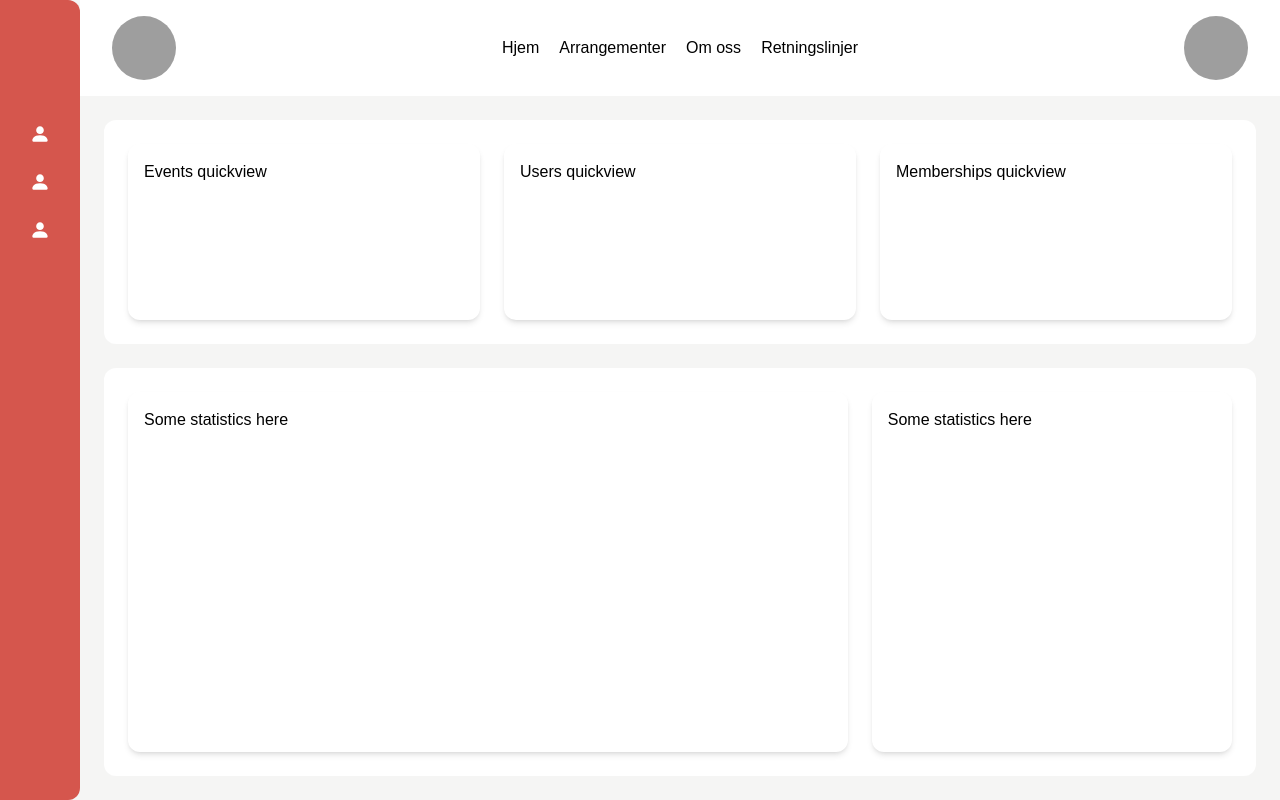
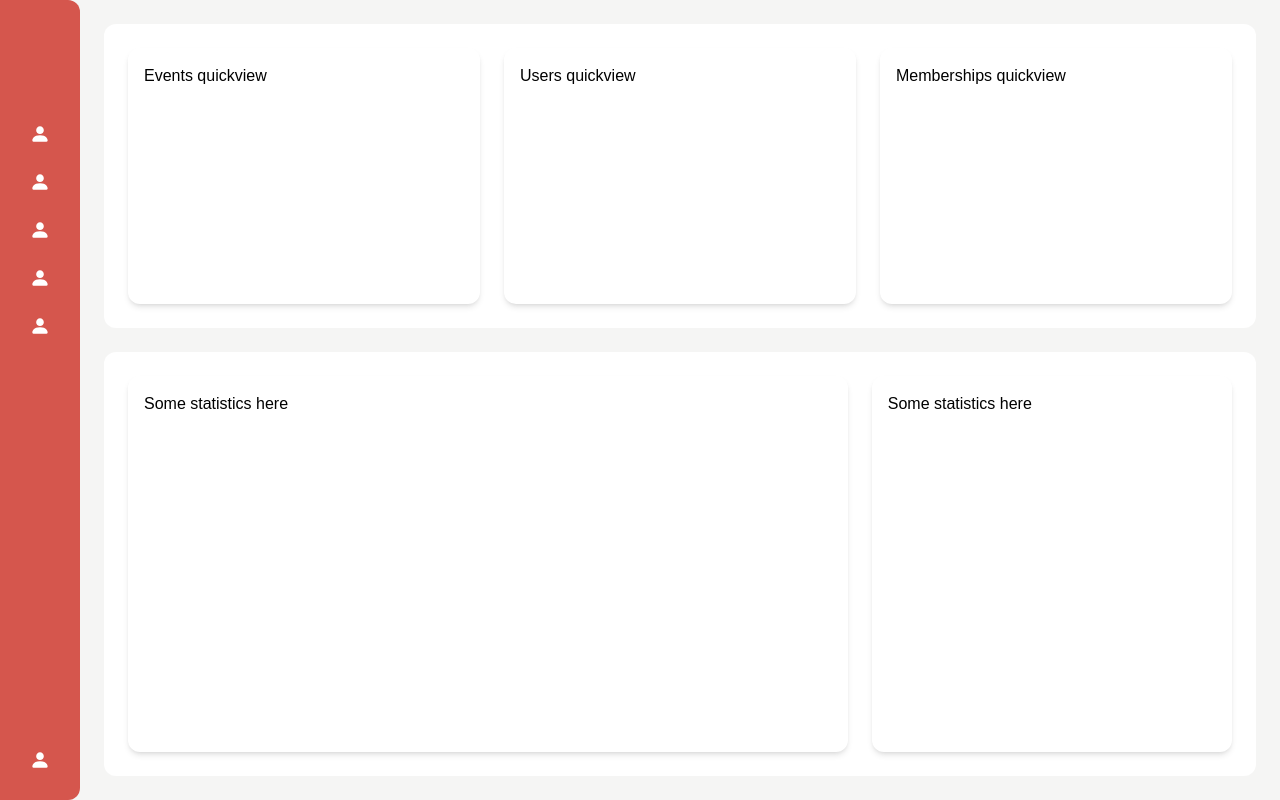
Before and after one commit to vsaIT/vsait.org, a Next.js app: page /admin in a window 1280 px wide. Built offline with nearby package versions, Linux system fonts and the light colour scheme; grey boxes are pictures that could not be loaded.

Commit message:
feat: restyle the admin layout

```diff
--- /dev/null
+++ b/lib/components/Admin/AdminLayout.tsx
@@ -0,0 +1,14 @@
+import { ChildrenProps } from '@lib/types';
+import AdminSideNavigation from './AdminSideNavigation';
+
+const AdminLayout = ({ children }: ChildrenProps) => {
+  return (
+    <div className="flex flex-row z-10 w-full bg-stone-100 overflow-y-hidden">
+      <AdminSideNavigation />
+      <div className="flex flex-col relative w-full box-border overflow-y-auto h-screen">
+        {children}
+      </div>
+    </div>
+  );
+};
+export default AdminLayout;
--- /dev/null
+++ b/lib/components/Admin/AdminSideNavigation.tsx
@@ -0,0 +1,72 @@
+import { Person } from '@lib/icons';
+import Link from 'next/link';
+import { useState } from 'react';
+
+const links = [
+  {
+    href: '/admin',
+    text: 'Dashbord',
+    icon: <Person className="h-4 w-4" color="inherit" />,
+  },
+  {
+    href: '/admin/events',
+    text: 'Arrangementer',
+    icon: <Person className="h-4 w-4" color="inherit" />,
+  },
+  {
+    href: '/admin/users',
+    text: 'Brukere',
+    icon: <Person className="h-4 w-4" color="inherit" />,
+  },
+  {
+    href: '/admin/memberships',
+    text: 'Medlemskap',
+    icon: <Person className="h-4 w-4" color="inherit" />,
+  },
+  {
+    href: '/admin/statistics',
+    text: 'Statistikk',
+    icon: <Person className="h-4 w-4" color="inherit" />,
+  },
+];
+
+const AdminSideNavigation = () => {
+  const [toggled, setToggled] = useState(false);
+
+  return (
+    <div
+      className={`flex w-64 bg-primary rounded-r-xl p-5 h-screen transition-all duration-700 ${
+        !toggled ? '!w-20' : ''
+      }`}
+      onClick={() => setToggled(!toggled)}
+    >
+      <div className="flex flex-col gap-2 w-full justify-between">
+        <div className="flex flex-col gap-2 w-full items-start mt-24">
+          {links.map((link) => (
+            <Link href={link.href} key={link.href}>
+              <a className="px-3 py-2 transition-all duration-300 hover:bg-[rgba(0,0,0,0.3)] h-10 rounded-md w-full fill-white text-white">
+                <div className="grid items-center text-left grid-cols-sideNavigationButton overflow-hidden">
+                  {link.icon}
+                  <p className="ml-2 text-sm font-medium [transform:translateY(1.5px)]">
+                    {link.text}
+                  </p>
+                </div>
+              </a>
+            </Link>
+          ))}
+        </div>
+        <div className="flex flex-col gap-2 w-full items-start">
+          <button className="px-3 py-2 transition-all duration-300 hover:bg-[rgba(0,0,0,0.3)] h-10 rounded-md w-full fill-white text-white">
+            <div className="grid items-center text-left grid-cols-sideNavigationButton overflow-hidden">
+              <Person className="h-4 w-4" color="inherit" />
+              <p className="ml-2 text-sm font-medium [transform:translateY(1.5px)]">
+                Log ut
+              </p>
+            </div>
+          </button>
+        </div>
+      </div>
+    </div>
+  );
+};
+export default AdminSideNavigation;
--- /dev/null
+++ b/lib/components/Admin/index.ts
@@ -0,0 +1,2 @@
+export { default as AdminLayout } from './AdminLayout';
+export { default as AdminSideNavigation } from './AdminSideNavigation';
--- a/lib/components/AdminLayout.tsx
+++ /dev/null
@@ -1,64 +0,0 @@
-import { Person } from '@lib/icons';
-import { ChildrenProps } from '@lib/types';
-import Link from 'next/link';
-import { useState } from 'react';
-import { AdminNavigation } from './Navigation';
-
-const AdminLayout = ({ children }: ChildrenProps) => {
-  const [toggled, setToggled] = useState(false);
-
-  return (
-    <div className="flex flex-row z-10 w-full bg-stone-100">
-      <div
-        className={`flex w-64 bg-primary rounded-r-xl p-5 h-screen transition-all duration-700 ${
-          !toggled ? '!w-20' : ''
-        }`}
-        onClick={() => setToggled(!toggled)}
-      >
-        <div className="flex flex-col gap-2 w-full items-start mt-24">
-          <Link href="/admin/events">
-            <a
-              className={`px-3 py-2 transition-all duration-300 hover:bg-[rgba(0,0,0,0.3)] h-10 rounded-md w-full fill-white text-white`}
-            >
-              <div className="grid items-center text-left grid-cols-sideNavigationButton overflow-hidden">
-                <Person className="h-4 w-4" color="inherit" />{' '}
-                <p className="ml-2 text-sm font-medium [transform:translateY(1.5px)]">
-                  Arrangementer
-                </p>
-              </div>
-            </a>
-          </Link>
-          <Link href="/admin/users">
-            <a
-              className={`px-3 py-2 transition-all duration-300 hover:bg-[rgba(0,0,0,0.3)] h-10 rounded-md w-full fill-white text-white`}
-            >
-              <div className="grid items-center text-left w-full grid-cols-sideNavigationButton overflow-hidden">
-                <Person className="h-4 w-4" color="inherit" />{' '}
-                <p className="ml-2 text-sm font-medium [transform:translateY(1.5px)]">
-                  Brukere
-                </p>
-              </div>
-            </a>
-          </Link>
-          <Link href="/admin/memberships">
-            <a
-              className={`px-3 py-2 transition-all duration-300 hover:bg-[rgba(0,0,0,0.3)] h-10 rounded-md w-full fill-white text-white`}
-            >
-              <div className="grid items-center text-left w-full grid-cols-sideNavigationButton overflow-hidden">
-                <Person className="h-4 w-4" color="inherit" />{' '}
-                <p className="ml-2 text-sm font-medium [transform:translateY(1.5px)]">
-                  Medlemsskap
-                </p>
-              </div>
-            </a>
-          </Link>
-        </div>
-      </div>
-      <div className="flex relative w-full box-border h-screen">
-        <AdminNavigation />
-        <div className="flex flex-col p-6 w-full mt-24 gap-6">{children}</div>
-      </div>
-    </div>
-  );
-};
-export default AdminLayout;
--- a/lib/components/Navigation/AdminNavigation.tsx
+++ /dev/null
@@ -1,50 +0,0 @@
-import Image from 'next/image';
-
-const navigation = [
-  { href: '/', text: 'Hjem' },
-  { href: '/events', text: 'Arrangementer' },
-  { href: '/organization', text: 'Om oss' },
-  { href: '/guidelines', text: 'Retningslinjer' },
-];
-const AdminNavigation = () => {
-  return (
-    <header className="absolute top-0 flex h-24 w-full items-center justify-center z-10 max-w-screen-xl bg-white">
-      <a
-        className="absolute left-8 rounded-full overflow-hidden h-16 w-16"
-        href="/"
-      >
-        <Image
-          src="https://medlem.vsait.org/static/home/logo.svg"
-          alt="Vercel Logo"
-          width={72}
-          height={72}
-          layout="fill"
-        />
-      </a>
-      <nav className="flex gap-5">
-        {navigation.map((nav) => (
-          <a
-            className="text-black transition-all duration-300 underline-offset-4 hover:text-secondary hover:brightness-95"
-            key={nav.text}
-            href={nav.href}
-          >
-            {nav.text}
-          </a>
-        ))}
-      </nav>
-      <a
-        className="absolute right-8 rounded-full overflow-hidden h-16 w-16"
-        href="/profile"
-      >
-        <Image
-          src="https://medlem.vsait.org/static/home/logo.svg"
-          alt="Vercel Logo"
-          width={72}
-          height={72}
-          layout="fill"
-        />
-      </a>
-    </header>
-  );
-};
-export default AdminNavigation;
--- a/lib/components/Navigation/index.ts
+++ b/lib/components/Navigation/index.ts
@@ -1,2 +1 @@
 export { default as Navigation } from './Navigation';
-export { default as AdminNavigation } from './AdminNavigation';
--- a/pages/admin/index.tsx
+++ b/pages/admin/index.tsx
@@ -1,6 +1,6 @@
 import type { NextPage } from 'next';
 import Head from 'next/head';
-import AdminLayout from '@lib/components/AdminLayout';
+import { AdminLayout } from '@lib/components/Admin';
 
 const Admin: NextPage = () => {
   return (
@@ -13,14 +13,15 @@ const Admin: NextPage = () => {
       <main className="flex w-full flex-1 flex-col items-center">
         <AdminLayout>
           <>
+            <div className="flex flex-col p-6 w-full gap-6 h-screen">
               <div className="flex w-full gap-6 bg-white p-6 rounded-xl">
-              <div className="shadow-md rounded-xl w-1/3 h-44 p-4">
+                <div className="shadow-md rounded-xl w-1/3 h-64 p-4">
                   Events quickview
                 </div>
-              <div className="shadow-md rounded-xl w-1/3 h-44 p-4">
+                <div className="shadow-md rounded-xl w-1/3 h-64 p-4">
                   Users quickview
                 </div>
-              <div className="shadow-md rounded-xl w-1/3 h-44 p-4">
+                <div className="shadow-md rounded-xl w-1/3 h-64 p-4">
                   Memberships quickview
                 </div>
               </div>
@@ -34,6 +35,7 @@ const Admin: NextPage = () => {
                   </div>
                 </div>
               </div>
+            </div>
           </>
         </AdminLayout>
       </main>
--- a/tailwind.config.js
+++ b/tailwind.config.js
@@ -20,7 +20,7 @@ module.exports = {
         layout: '400px 0.75rem 1fr',
         eventdetail: 'minmax(300px, 1fr) 2fr',
         event: '30px 1fr',
-        sideNavigationButton: '1.25rem 1fr',
+        sideNavigationButton: '1.25rem minmax(100px, 1fr)',
       },
       gridTemplateRows: {
         organizationfocus: '1fr 150px',
```
Lines whose indentation alone changed are shown as unchanged.
